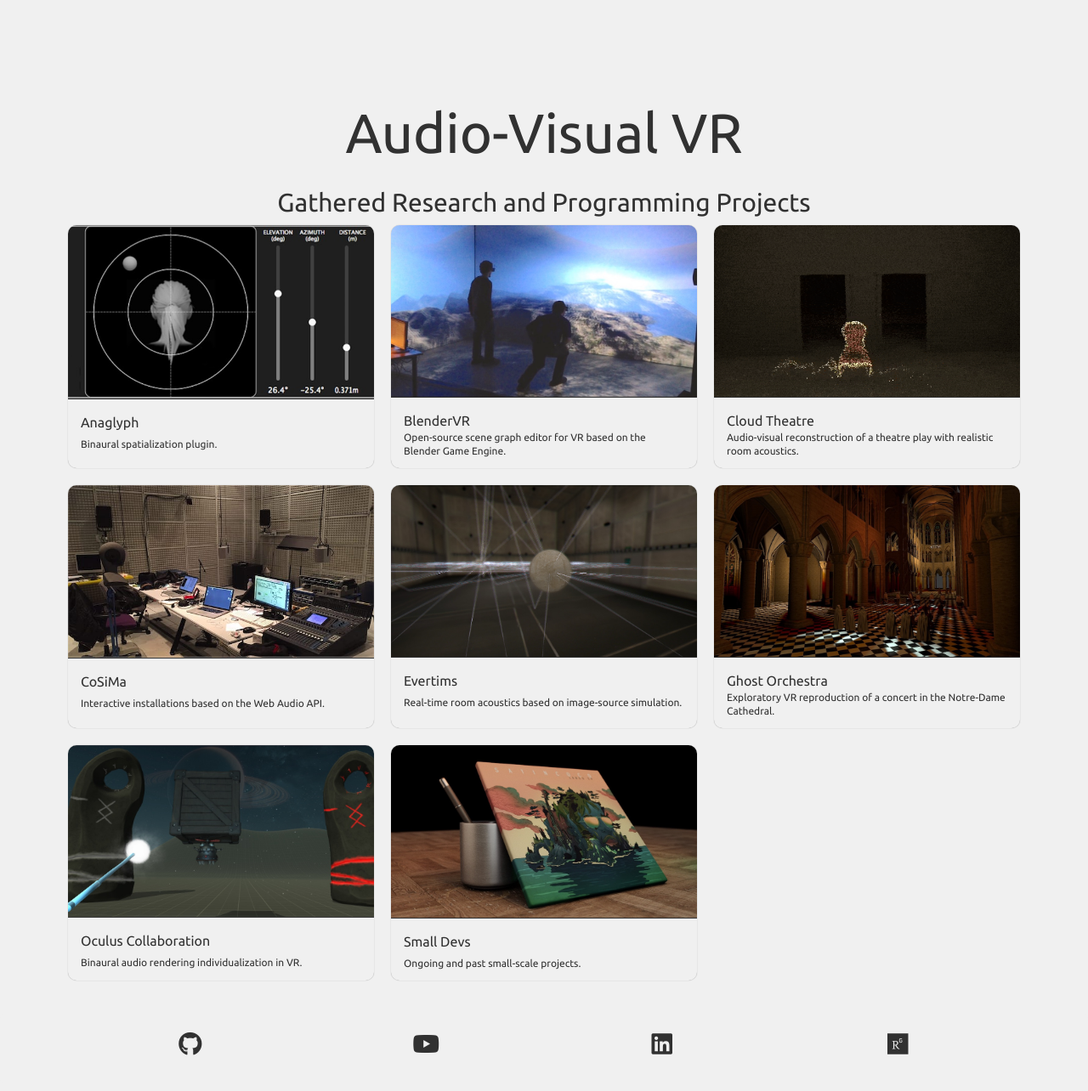
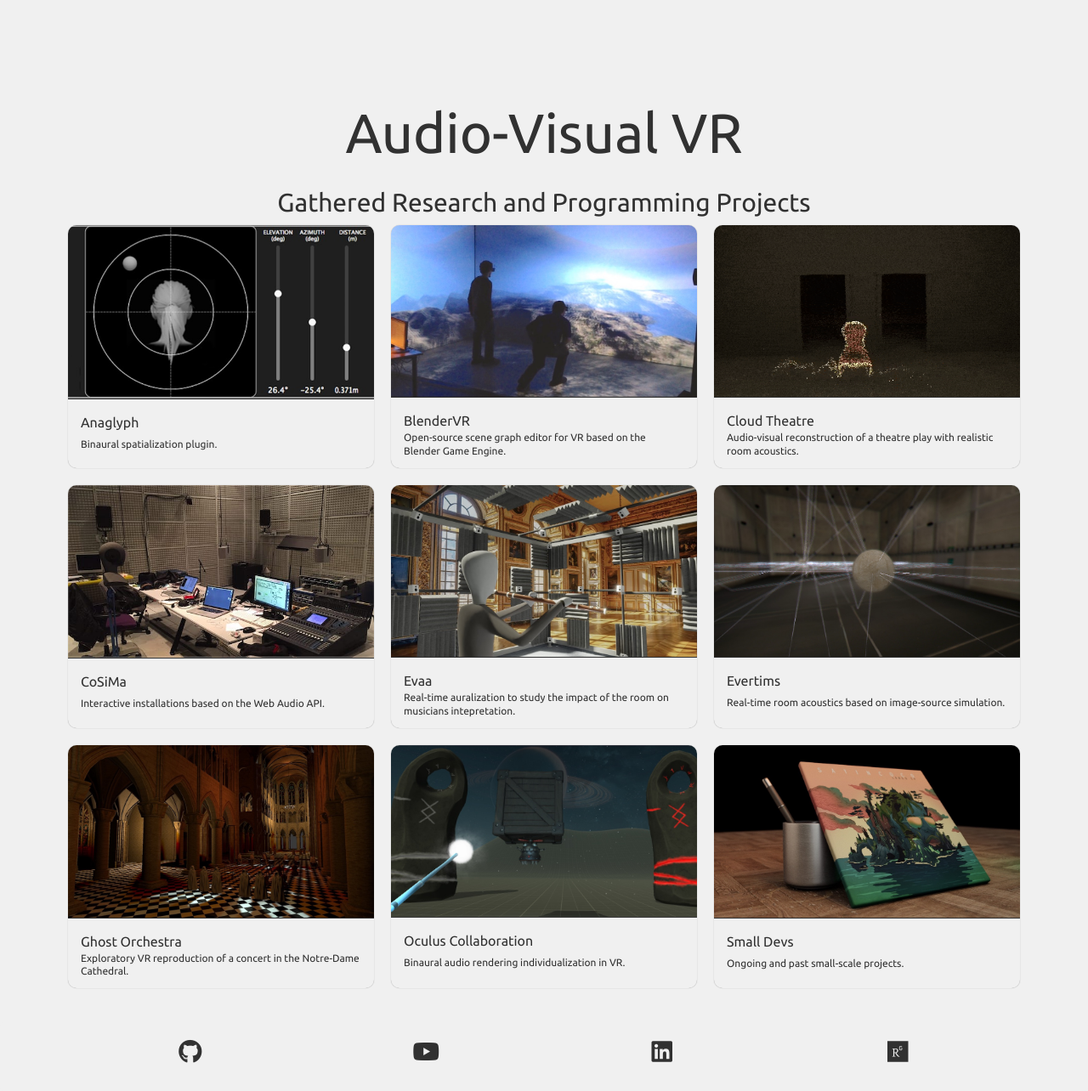
Before and after one commit to PyrApple/pyrapple.github.io, a Jekyll site: the page built from index.html, in a window 1280 px wide and 1284 px high. Shown: the whole window at 85% size. Built offline with Jekyll 4.4.1, drawn with Linux system fonts in a browser that asks for light colours; nearby versions of some CDN libraries.

Commit message:
added evaa project page

```diff
--- a/_includes/nav-bar.html
+++ b/_includes/nav-bar.html
@@ -20,6 +20,7 @@
                 <li class="dropdown">
                     <a href="{{ site.baseurl }}/pages/tutorial.html" class="page-scroll dropdown-toggle navbar-link" data-toggle="dropdown" role="button" aria-haspopup="true" aria-expanded="false">Projects</a>
                     <ul class="dropdown-menu" style="right: 0; left: auto;">
+                        <li><a class="navbar-link" href="{{ site.baseurl }}/pages/evaa.html">EVAA (WIP)</a></li>
                         <li><a class="navbar-link" href="{{ site.baseurl }}/pages/oculus-project.html">Oculus Project (WIP)</a></li>
                         <li><a class="navbar-link" href="{{ site.baseurl }}/pages/cloud-theatre.html">A Cloud Theatre (WIP)</a></li>
                         <li><a class="navbar-link" href="{{ site.baseurl }}/pages/anaglyph.html">Anaglyph (WIP)</a></li>
--- a/_sass/_base.scss
+++ b/_sass/_base.scss
@@ -209,8 +209,8 @@
     .dropdown a:focus{
     }
 
-    // // when screen scrolled down
-    // @media (min-width: 768px) {
+    // // example of how to change navbar color when not on top of page
+    // @media (max-width: 768px) {
     //     &.affix {
     //         background-color: rgba($navbar-background-color, 0.5);
     //     }
--- /dev/null
+++ b/pages/evaa.html
@@ -0,0 +1,24 @@
+---
+layout: default
+title: Evaa
+description: Real-time auralization to study the impact of the room on musicians intepretation.
+thumbnail: evaa-thumbnail.jpg
+---
+
+<!-- INSTALL EVERTims -->
+<section id="evaa">
+  <div class="container">
+    <div class="col-xs-12 text-justify">
+
+      <h2>Evaa (WIP)</h2>
+
+      <p>This project is an ongoing work on assessing the impact of room acoustics on musicians interpretation throughout the ages. We're currently developping the framework for real-time auralization, the tricky part being to account for sources directivity while using top-notch (i.e. pre-rendered) room impulse responses. Next step will be to recreate the visuals and acoustics of present and past rooms and concert halls to start experimenting.</p>
+
+      <h4>Project kickoff illustration (Blender Cycles rendering, overlaid on photo)</h4>
+      <p><img class="img-responsive" src="{{ site.baseurl }}/img/evaa-ads-render.jpg" alt=""></p>
+
+      <!-- <h3>Visual rendering</h3> -->
+
+    </div>
+  </div>
+</section>
```
Also changed, not shown: img/evaa-ads-render.jpg (added), img/evaa-thumbnail.jpg (added).
